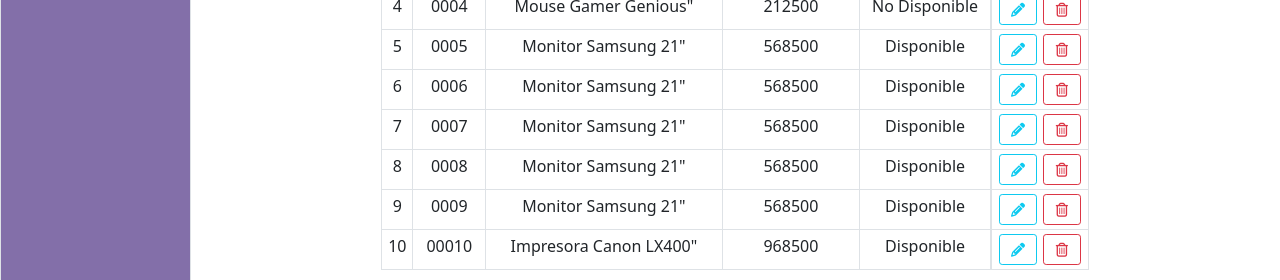
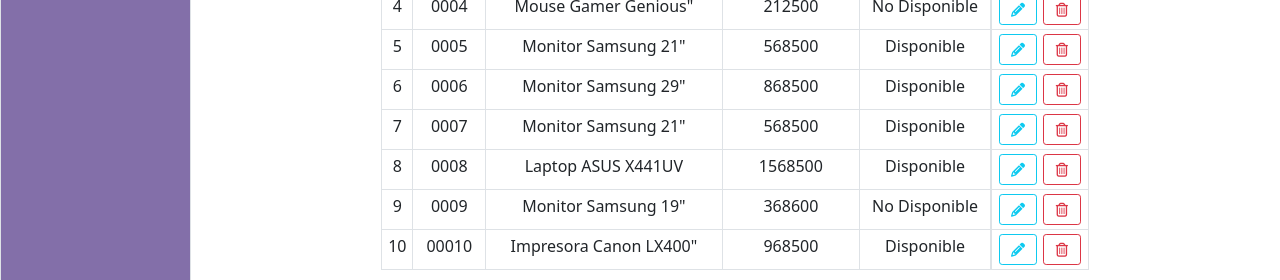
Before and after one commit to apolo-2/apolo2, a React (Create React App) app: page /admin/productos in a window 1280 px wide. Shown: the part 530-810 px from the top of the page. Built offline with nearby package versions, Linux system fonts and the light colour scheme.

Commit message:
[A2-39]feat creo interfaz para crear nuevo producto

```diff
--- a/src/components/DataTableProducto.jsx
+++ b/src/components/DataTableProducto.jsx
@@ -85,7 +85,7 @@
                 <div class="modal-dialog">
                     <div class="modal-content">
                     <div class="modal-header">
-                        <h5 class="modal-title" id="confirmDeleteModalLabel">Confirmación</h5>
+                        <h5 class="modal-title" id="confirmDeleteModalLabel">Importante</h5>
                         <button type="button" class="btn-close" data-bs-dismiss="modal" aria-label="Close"></button>
                     </div>
                     <div class="modal-body">
--- a/src/pages/admin/Productos.jsx
+++ b/src/pages/admin/Productos.jsx
@@ -38,8 +38,8 @@
   },
   {
     codigo: '0006',
-    descripcion: 'Monitor Samsung 21"',
-    valorUnit: 568500,
+    descripcion: 'Monitor Samsung 29"',
+    valorUnit: 868500,
     estado: 'Disponible',
   },
   {
@@ -50,15 +50,15 @@
   },
   {
     codigo: '0008',
-    descripcion: 'Monitor Samsung 21"',
-    valorUnit: 568500,
+    descripcion: 'Laptop ASUS X441UV',
+    valorUnit: 1568500,
     estado: 'Disponible',
   },
   {
     codigo: '0009',
-    descripcion: 'Monitor Samsung 21"',
-    valorUnit: 568500,
-    estado: 'Disponible',
+    descripcion: 'Monitor Samsung 19"',
+    valorUnit: 368600,
+    estado: 'No Disponible',
   },
   {
     codigo: '0010',
@@ -165,7 +165,7 @@
         <div className="container">
           <br />
           <h5 className=''>Formulario nuevo producto</h5>
-
+          <br />
           <form ref={form} onSubmit={submitForm} className=''>
 
             <div class="mb-3 row">
@@ -211,16 +211,21 @@
               </div>
             </div>
 
-            <div className="col-md-11 d-flex justify-content-end ">
+            <div className="col-md-11 d-flex justify-content-end div-btn-actions">
+                <button
+                  type=''
+                  className='btn btn-secondary btn'
+                  onClick={()=>{setMostrarTabla(true);}}
+                >
+                  <i class="far fa-window-close space-button-icon"></i>
+                  Cancelar
+                </button>
                 <button
                   type='submit'
-                  className='btn btn-primary btn-lg'
+                  className='btn btn-primary btn'
                 >
-                <svg xmlns="http://www.w3.org/2000/svg" width="16" height="16" fill="currentColor" class="bi bi-sd-card" viewBox="0 0 16 16">
-                  <path d="M6.25 3.5a.75.75 0 0 0-1.5 0v2a.75.75 0 0 0 1.5 0v-2zm2 0a.75.75 0 0 0-1.5 0v2a.75.75 0 0 0 1.5 0v-2zm2 0a.75.75 0 0 0-1.5 0v2a.75.75 0 0 0 1.5 0v-2zm2 0a.75.75 0 0 0-1.5 0v2a.75.75 0 0 0 1.5 0v-2z"/>
-                  <path fill-rule="evenodd" d="M5.914 0H12.5A1.5 1.5 0 0 1 14 1.5v13a1.5 1.5 0 0 1-1.5 1.5h-9A1.5 1.5 0 0 1 2 14.5V3.914c0-.398.158-.78.44-1.06L4.853.439A1.5 1.5 0 0 1 5.914 0zM13 1.5a.5.5 0 0 0-.5-.5H5.914a.5.5 0 0 0-.353.146L3.146 3.561A.5.5 0 0 0 3 3.914V14.5a.5.5 0 0 0 .5.5h9a.5.5 0 0 0 .5-.5v-13z"/>
-                </svg>
-                   Guardar
+                  <i class="fas fa-save space-button-icon"></i>
+                  Guardar
                 </button>
             </div>
           </form>
--- a/src/pages/index.jsx
+++ b/src/pages/index.jsx
@@ -13,11 +13,11 @@
                 Continua con Google
               </a>
             </div>
-            <ul>
+            {/* <ul>
               <li>
                 <Link to='/login'>Login Anterior Prueba </Link>
               </li>
-            </ul>
+            </ul> */}
           </section>
   );
 }
--- a/src/styles/productos.css
+++ b/src/styles/productos.css
@@ -54,3 +54,9 @@
 button .fa-lg{
     margin-right: 5px;
 }
+button .space-button-icon{
+    margin-right: 5px;
+}
+.div-btn-actions button{
+    margin-right: 5px;
+}
```
